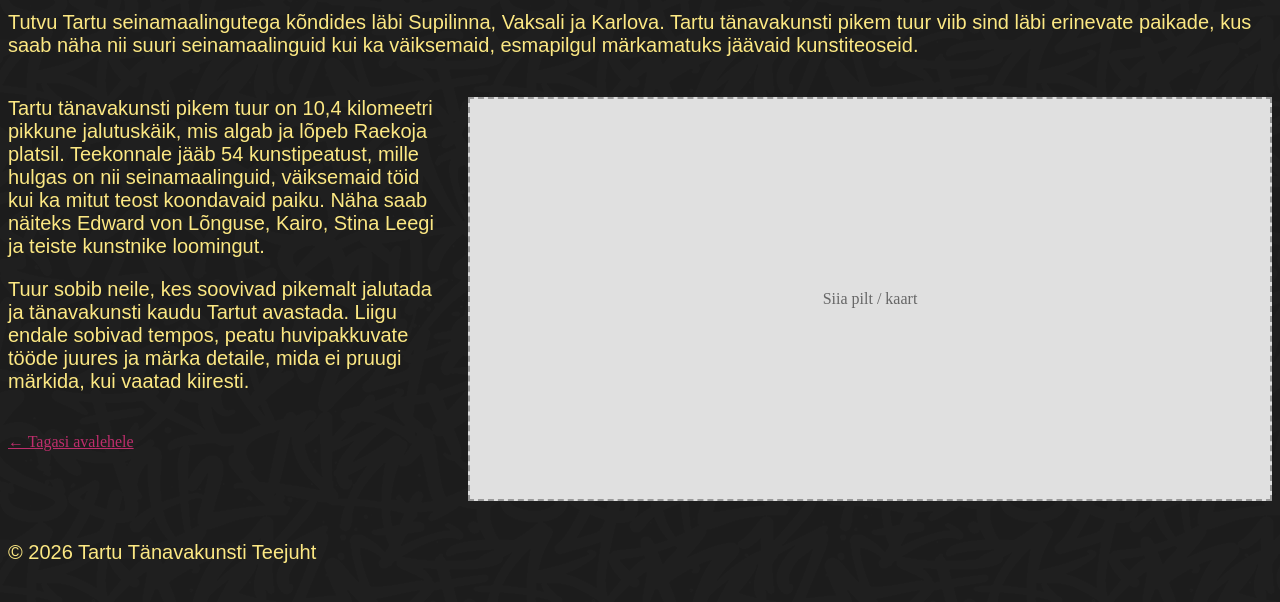
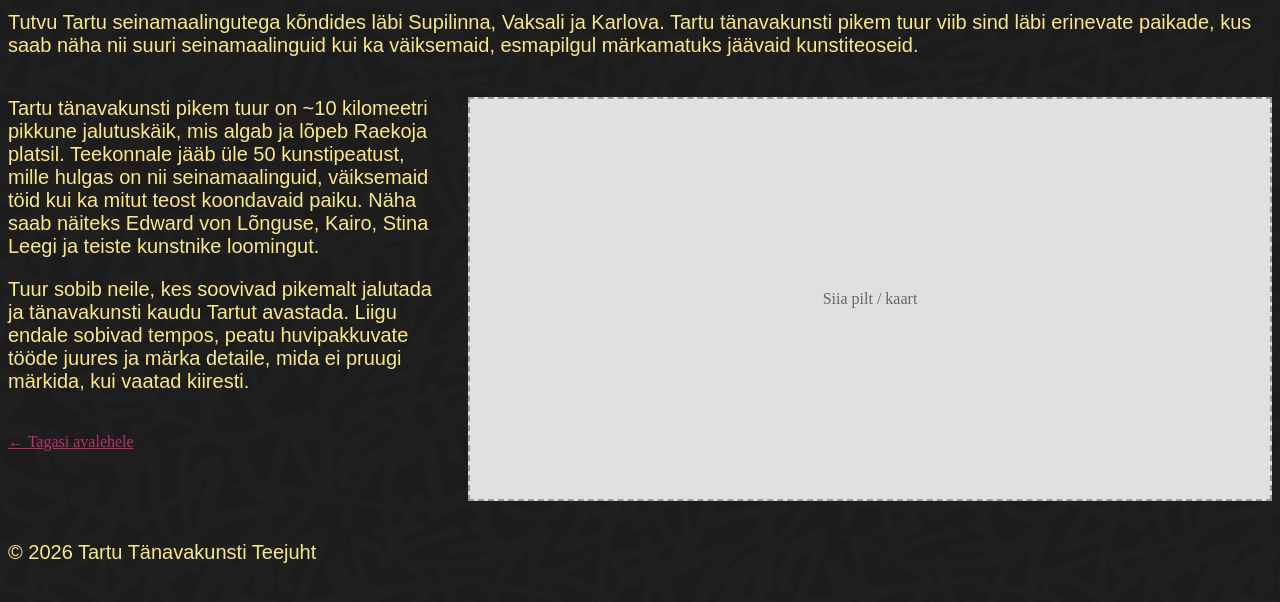
Before and after one commit to heidivakkum/Tartu-tanavakunsti-veebileht, a plain HTML site: page long-tour.html in a window 1280 px wide. Shown: the part 124-726 px from the top of the page. Drawn offline with Linux system fonts and the light colour scheme; a web font is replaced by a local one.

Commit message:
teksti parandus

```diff
--- a/long-tour.html
+++ b/long-tour.html
@@ -55,7 +55,7 @@
         <section class="tour-details">
             <div class="content-with-space">
                 <div class="text-column">
-                    <p>Tartu tänavakunsti pikem tuur on 10,4 kilomeetri pikkune jalutuskäik, mis algab ja lõpeb Raekoja platsil. Teekonnale jääb 54 kunstipeatust, mille hulgas on nii seinamaalinguid, väiksemaid töid kui ka mitut teost koondavaid paiku. Näha saab näiteks Edward von Lõnguse, Kairo, Stina Leegi ja teiste kunstnike loomingut.</p>
+                    <p>Tartu tänavakunsti pikem tuur on ~10 kilomeetri pikkune jalutuskäik, mis algab ja lõpeb Raekoja platsil. Teekonnale jääb üle 50 kunstipeatust, mille hulgas on nii seinamaalinguid, väiksemaid töid kui ka mitut teost koondavaid paiku. Näha saab näiteks Edward von Lõnguse, Kairo, Stina Leegi ja teiste kunstnike loomingut.</p>
 
                     <p>Tuur sobib neile, kes soovivad pikemalt jalutada ja tänavakunsti kaudu Tartut avastada. Liigu endale sobivad tempos, peatu huvipakkuvate tööde juures ja märka detaile, mida ei pruugi märkida, kui vaatad kiiresti.</p>
 
```
